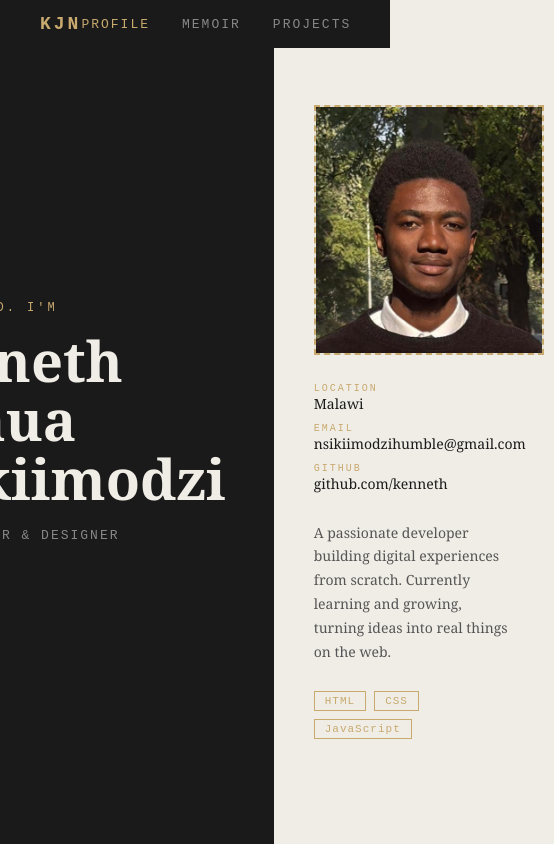
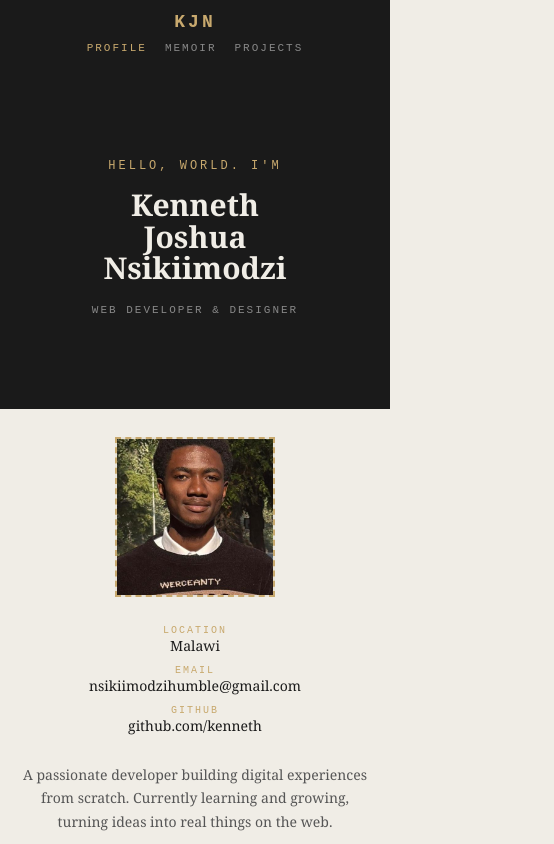
Before and after one commit to humblehbn-creator/kenneth-cv, a plain HTML site: page index.html in a window 390 px wide. Shown: the top 844 px of the page, 554 px wide, since content can reach past the window. Drawn offline with Linux system fonts and the light colour scheme.

Commit message:
3rd commit

```diff
--- a/style.css
+++ b/style.css
@@ -129,22 +129,15 @@ nav {
   gap: 28px;
 }
 
-/* 5x5 cm PHOTO HOLDER (at 96dpi: 5cm ≈ 189px) */
+/* 5x5 cm PHOTO HOLDER increased by 20px each side */
 .photo-holder {
-  width: 230px;
-  height: 250px;
+  width: 209px;
+  height: 209px;
   border: 2px dashed #c8a96e;
   display: flex;
   align-items: center;
   justify-content: center;
   background-color: #e8e3d8;
-}
-
-.photo-holder img {
-  width: 100%;
-  height: 100%;
-  object-fit: cover;
-  object-position: center top; /* shows the top/face more */
 }
 
 .photo-label {
@@ -351,3 +344,121 @@ footer {
   letter-spacing: 2px;
   color: #555;
 }
+
+/* ============================================
+   RESPONSIVE / MOBILE STYLES
+   ============================================ */
+
+/* TABLETS & SMALL LAPTOPS */
+@media (max-width: 900px) {
+
+  nav {
+    padding: 14px 20px;
+  }
+
+  .nav-links {
+    gap: 18px;
+  }
+
+  .nav-link {
+    font-size: 11px;
+  }
+
+  .profile-page {
+    flex-direction: column;
+  }
+
+  .profile-hero {
+    padding: 60px 32px 32px;
+  }
+
+  .profile-name {
+    font-size: 42px;
+  }
+
+  .profile-side {
+    width: 100%;
+    padding: 32px;
+    align-items: center;
+    text-align: center;
+  }
+
+  .profile-info,
+  .profile-about,
+  .profile-skills {
+    align-items: center;
+    text-align: center;
+  }
+
+  .info-block {
+    align-items: center;
+  }
+
+  .memoir-title,
+  .projects-title {
+    font-size: 32px;
+  }
+}
+
+/* PHONES */
+@media (max-width: 600px) {
+
+  nav {
+    flex-direction: column;
+    gap: 10px;
+    padding: 12px 16px;
+    position: relative;
+  }
+
+  .page:not(.profile-page) {
+    padding-top: 24px;
+  }
+
+  .profile-hero {
+    padding: 24px 20px 24px;
+    text-align: center;
+    align-items: center;
+  }
+
+  .profile-name {
+    font-size: 30px;
+  }
+
+  .profile-tagline {
+    font-size: 11px;
+  }
+
+  .profile-side {
+    padding: 28px 20px;
+  }
+
+  /* shrink photo holder slightly on very small screens */
+  .photo-holder {
+    width: 160px;
+    height: 160px;
+  }
+
+  .memoir-title,
+  .projects-title {
+    font-size: 26px;
+  }
+
+  .memoir-entry {
+    padding-left: 14px;
+  }
+
+  .memoir-quote {
+    padding: 18px 16px;
+    font-size: 15px;
+  }
+
+  .projects-grid {
+    grid-template-columns: 1fr;
+  }
+
+  .cv-tags,
+  .profile-skills,
+  .project-tags {
+    justify-content: center;
+  }
+}
```
